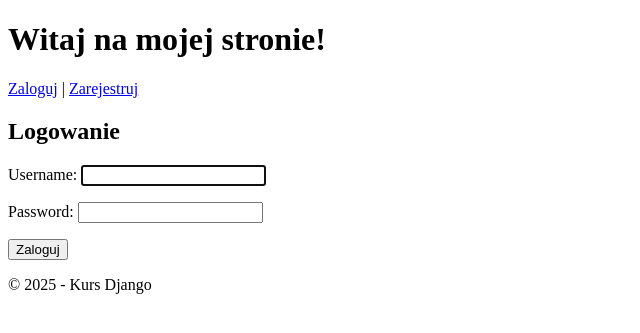
After one commit to Piotr01-K/Pierwszy, a Django app: page /login/ in a window 1280 px wide. The commit adds this page. Shown: the top 333 px of the page, without its empty margins (0-640 px from the left). Run offline with Django 5.2, Linux system fonts and the light colour scheme.

Commit message:
Lesson 24  Task 5: auth-only home page, login/logout templates

```diff
--- a/Django/Projekt_19/ogloszenia/views.py
+++ b/Django/Projekt_19/ogloszenia/views.py
@@ -7,7 +7,9 @@ from django.db.models import Count, Avg   # dodane w ramach Task 5 Lesson 22, uz
 from .forms import ContactForm
 from datetime import timedelta   # dodane w ramach Task 8 Lesson 22
 from django.views.generic import ListView   # dodane w ramach Task 9 Lesson 22
+from django.contrib.auth.decorators import login_required   # dodane w ramach Task 5 Lesson 24
 
+@login_required
 def home_view(request):
     context = {
         'user_name': 'Anna',
--- a/Django/Projekt_19/templates/base.html
+++ b/Django/Projekt_19/templates/base.html
@@ -11,7 +11,10 @@
     <nav>
         {% if user.is_authenticated %}
             Profil |
-            <a href="{% url 'logout' %}">Wyloguj</a>
+            <form method="post" action="{% url 'logout' %}" style="display:inline;">
+                {% csrf_token %}
+                <button type="submit">Wyloguj</button>
+            </form>
         {% else %}
             <a href="{% url 'login' %}">Zaloguj</a> |
             <a href="{% url 'register' %}">Zarejestruj</a>
--- /dev/null
+++ b/Django/Projekt_19/templates/registration/login.html
@@ -0,0 +1,13 @@
+{% extends "base.html" %}
+
+{% block title %}Logowanie{% endblock %}
+
+{% block content %}
+<h2>Logowanie</h2>
+
+<form method="post">
+    {% csrf_token %}
+    {{ form.as_p }}
+    <button type="submit">Zaloguj</button>
+</form>
+{% endblock %}
```
Also changed, not shown: Django/Projekt_19/mojastrona/settings.py (+4 -3 lines).
